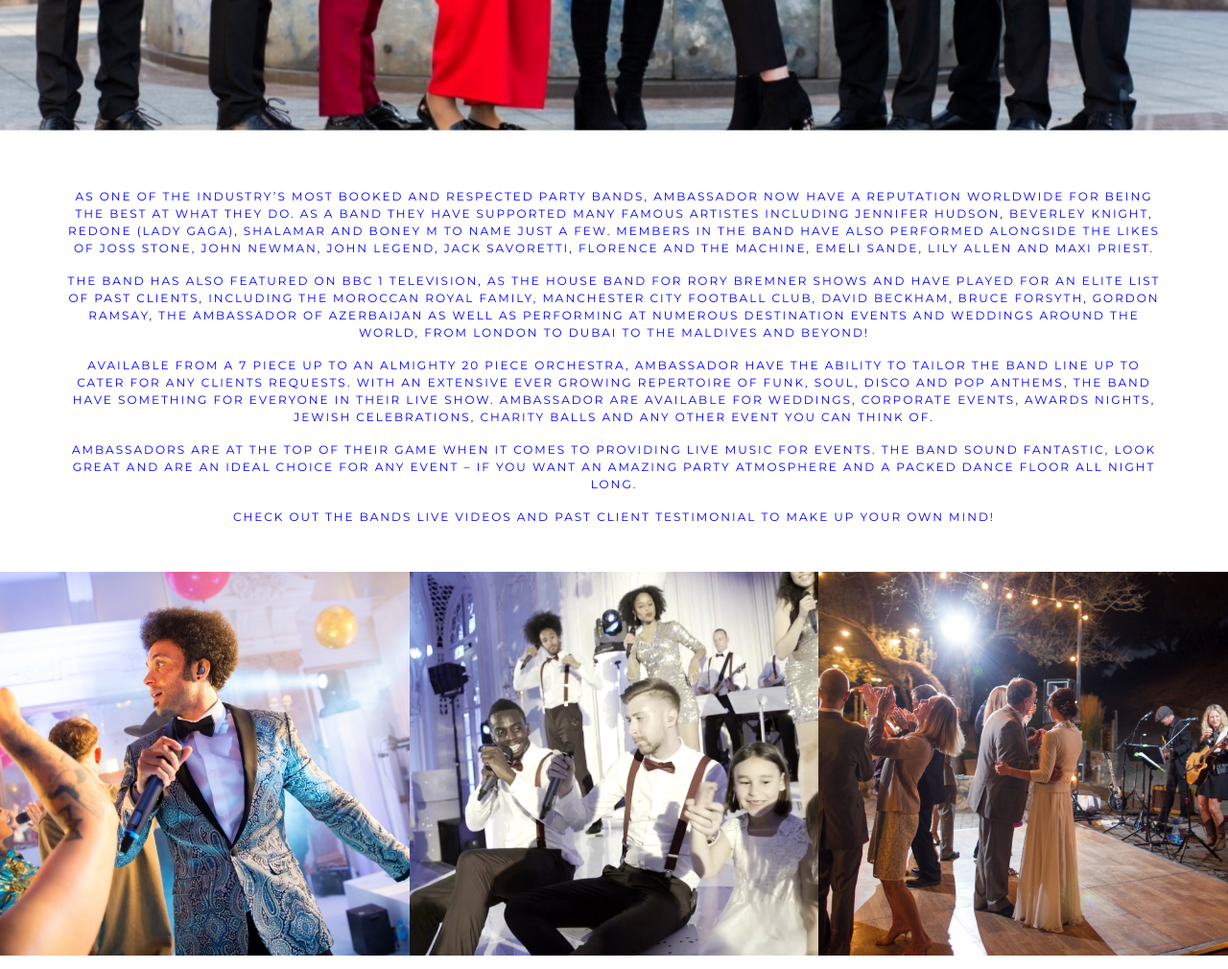
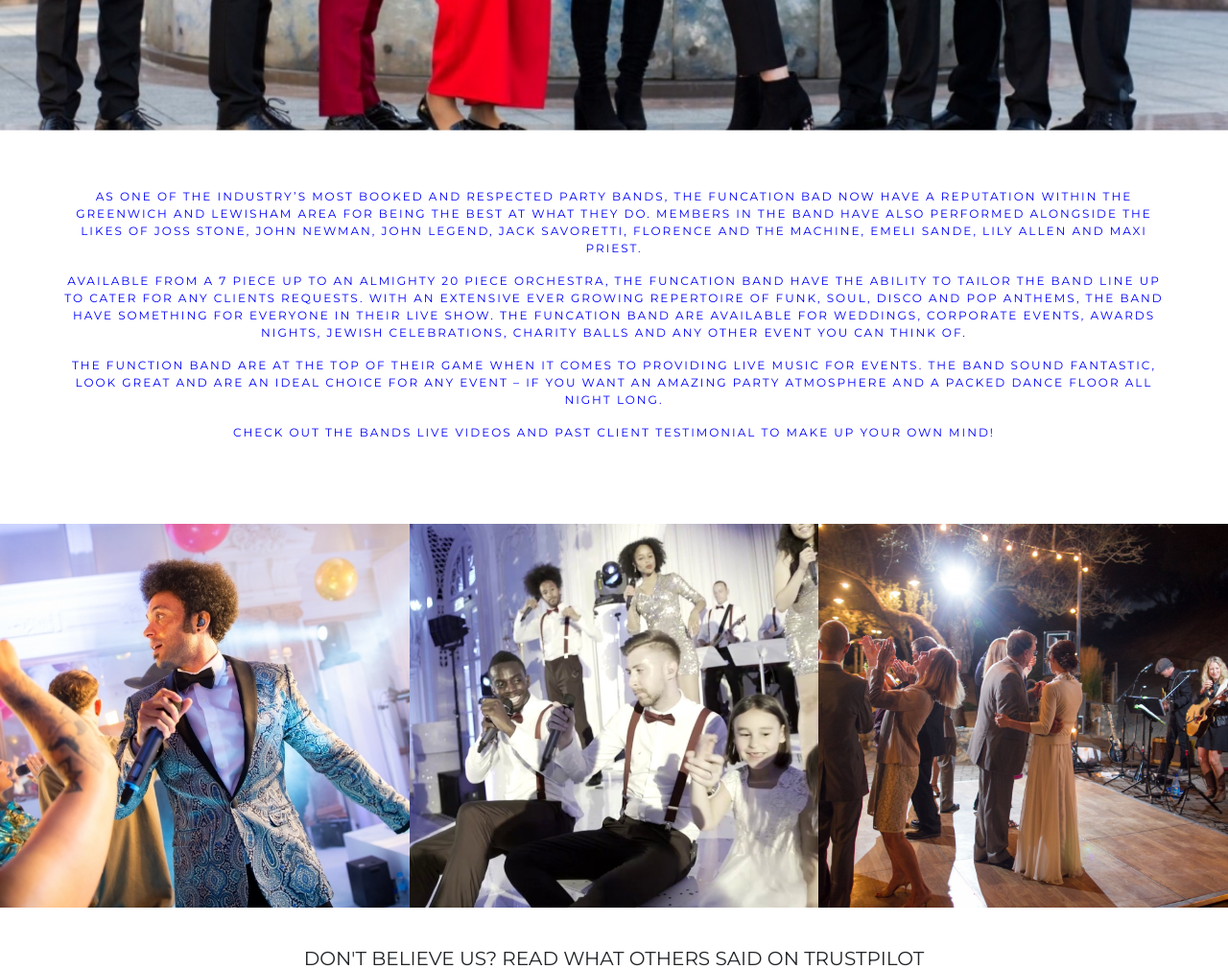
Before and after one commit to Code-Institute-Submissions/function_band, a PHP site: page /about.html in a window 1280 px wide. Shown: the part 604-1614 px from the top of the page at 96% size. Run offline with PHP 8.4, Linux system fonts and the light colour scheme; some libraries are stand-ins or nearby versions; some web fonts are replaced.

Commit message:
Home page and about page test deployment

```diff
--- a/about.html
+++ b/about.html
@@ -36,25 +36,18 @@
 
     <section id="about">
         <div id="about-header" class="uppercase">
-            <p>As one of the industry’s most booked and respected party bands, Ambassador now have a reputation
-                worldwide for being the best at what they do. As a band they have supported many famous Artistes
-                including Jennifer Hudson, Beverley Knight, RedOne (Lady Gaga), Shalamar and Boney M to name just a few.
+            <p>As one of the industry’s most booked and respected party bands, The Funcation Bad now have a reputation
+                within the Greenwich and Lewisham area for being the best at what they do.
                 Members in the band have also performed alongside the likes of Joss Stone, John Newman, John Legend,
                 Jack Savoretti, Florence and the Machine, Emeli Sande, Lily Allen and Maxi Priest.</p>
 
-            <p>The band has also featured on BBC 1 Television, as the house band for Rory Bremner shows and have played
-                for an elite list of past clients, including The Moroccan Royal Family, Manchester City Football Club,
-                David Beckham, Bruce Forsyth, Gordon Ramsay, The Ambassador of Azerbaijan as well as performing at
-                numerous destination events and weddings around the world, from London to Dubai to The Maldives and
-                beyond!</p>
-
-            <p>Available from a 7 piece up to an almighty 20 Piece Orchestra, Ambassador have the ability to tailor the
+            <p>Available from a 7 piece up to an almighty 20 Piece Orchestra, The Funcation Band have the ability to tailor the
                 band line up to cater for any clients requests. With an extensive ever growing repertoire of Funk, Soul,
-                Disco and Pop anthems, the band have something for everyone in their live show. Ambassador are available
+                Disco and Pop anthems, the band have something for everyone in their live show. The Funcation Band are available
                 for weddings, corporate events, awards nights, Jewish celebrations, charity balls and any other event
                 you can think of.</p>
 
-            <p>Ambassadors are at the top of their game when it comes to providing live music for events. The band
+            <p>The Function Band are at the top of their game when it comes to providing live music for events. The band
                 sound fantastic, look great and are an ideal choice for any event – if you want an amazing party
                 atmosphere and a packed dance floor all night long.</p>
 
--- /dev/null
+++ b/index.php
@@ -0,0 +1 @@
+<?php header( 'Location: /index.html' ) ;  ?>
--- a/style/css/style.css
+++ b/style/css/style.css
@@ -27,7 +27,7 @@
     width: 100%;
     height: 100px;
     position: fixed;
-    z-index: -1;
+
 }
 
 #logo {
@@ -36,6 +36,7 @@
     font-size: 2em;
     margin-top: 3vw;
     color: white;
+
 }
 
 #nav {
@@ -49,6 +50,7 @@
     list-style-type: none;
     display: inline-block;
     padding-right: 1vw;
+
 }
 
 #nav a {
@@ -85,6 +87,7 @@
     animation-name: hero-zoom;
     animation-duration: 5s;
     animation-fill-mode: forwards;
+
 }
 
 @keyframes hero-zoom {
@@ -135,11 +138,11 @@
     width: 100%;
     position: relative;
     overflow: hidden;
-    z-index: 2;
     margin: 0 auto;
     padding-top: 5%;
     padding-right: 5%;
     padding-left: 5%;
+
 }
 
 
@@ -188,11 +191,12 @@
     text-align: center;
     margin: 0 auto;
     padding: 5%;
-
+    position: relative;
 }
 
 .individual-review  {
     padding-top: 5%;
+
 }
 
 .individual-review h4 {
@@ -203,6 +207,7 @@
 .individual-review p {
     font-size: 1.25em;
     font-weight: 200;
+
 }
 
 .individual-review i {
@@ -251,7 +256,7 @@
 /*----------------------------Main about-----*/
 
 #about {
-    height: 400px;
+    height: 350px;
     width: 100%;
     position: relative;
     overflow: hidden;
```
Also changed, not shown: README.md.
